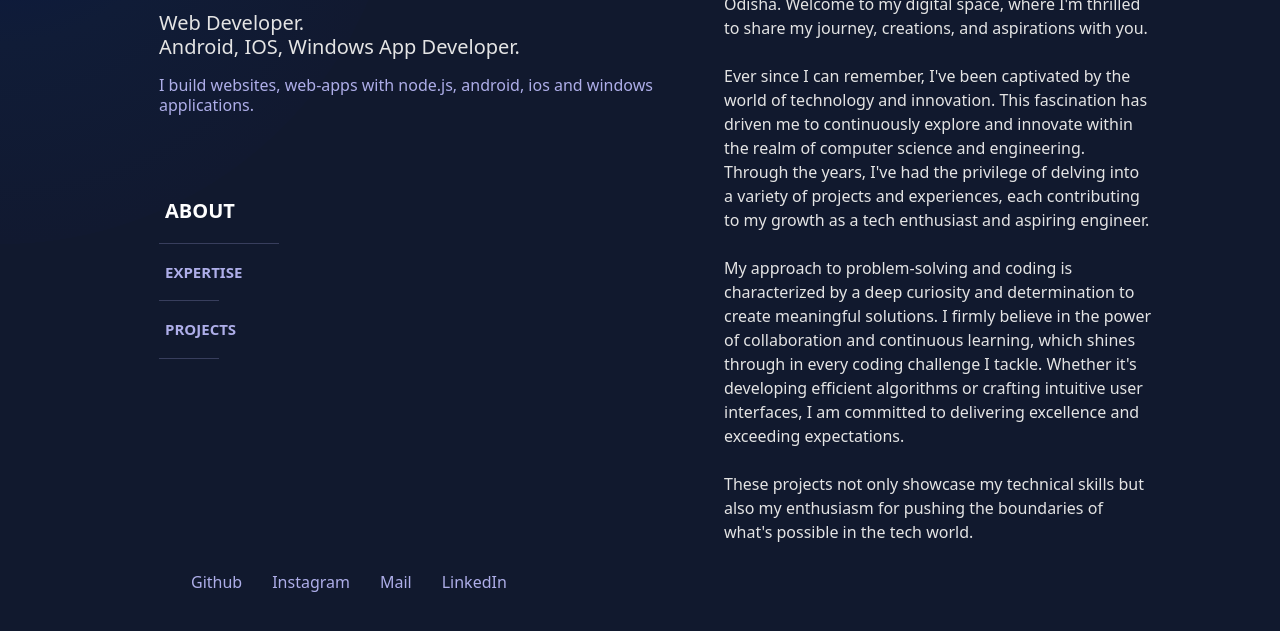
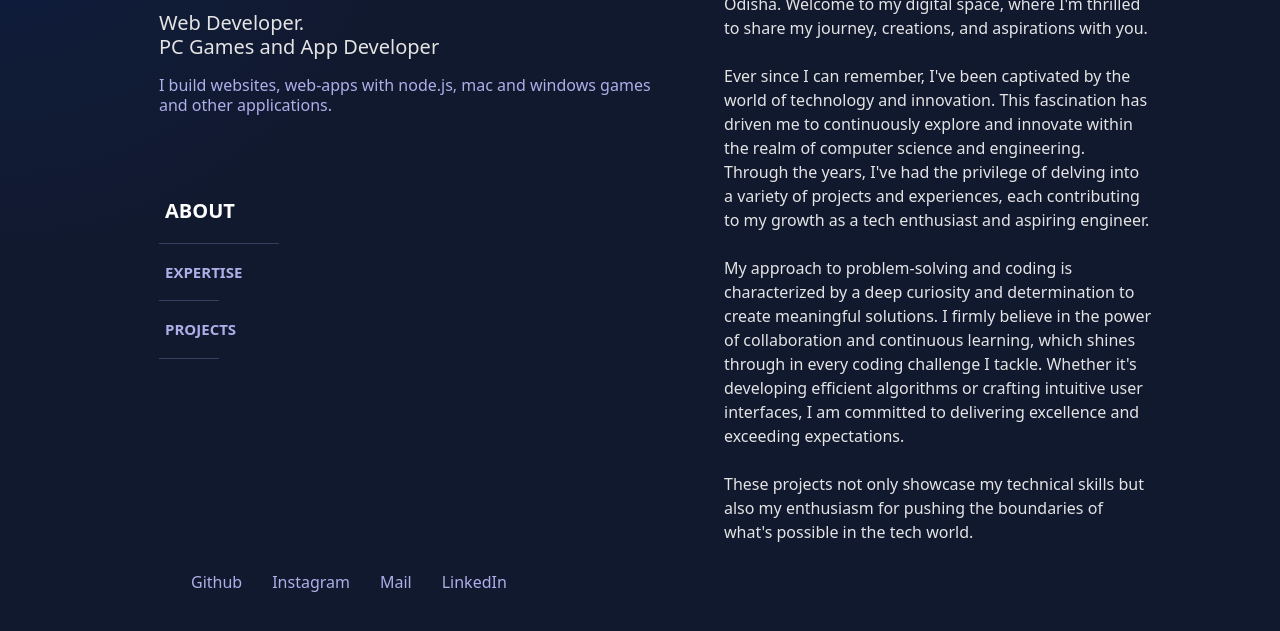
Before and after one commit to jeeban-jyoti/portfolio, a plain HTML site: page index.html in a window 1280 px wide. Shown: the part 156-787 px from the top of the page. Drawn offline with nearby package versions, Linux system fonts and the light colour scheme.

Commit message:
Update index.html

```diff
--- a/index.html
+++ b/index.html
@@ -60,8 +60,8 @@
 <body onmousemove="mouse_effect(event)">
     <div class="left-container">
         <h1 class="head-text" id="name" style="font-size: 42px;"><B>Jeeban Jyoti Patra</B></h1>
-        <h5 class="head-text" style="margin-top: 17px;">Web Developer.<br>Android, IOS, Windows App Developer.</h5>
-        <h6 id="short-description" class="head-text" style="margin-top: 17px; color: rgb(174, 174, 233);">I build websites, web-apps with node.js, android, ios and windows applications.</h6>
+        <h5 class="head-text" style="margin-top: 17px;">Web Developer.<br>PC Games and App Developer</h5>
+        <h6 id="short-description" class="head-text" style="margin-top: 17px; color: rgb(174, 174, 233);">I build websites, web-apps with node.js, mac and windows games and other applications.</h6>
 
         <div class="sections" onmouseover="over1()" onmouseleave="leave1()" style="margin-top: 80px;">
             <a href="#d1">
```
